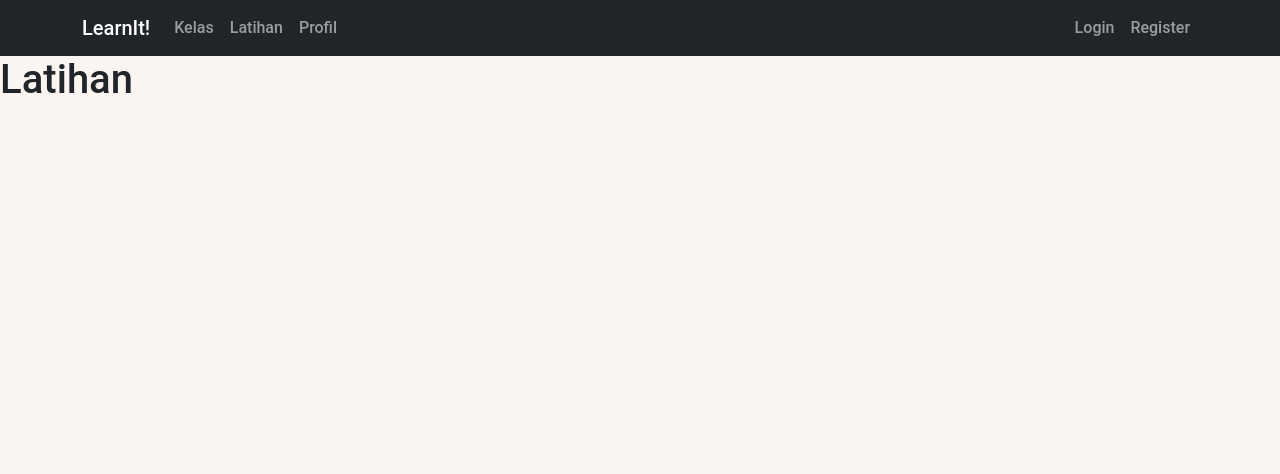
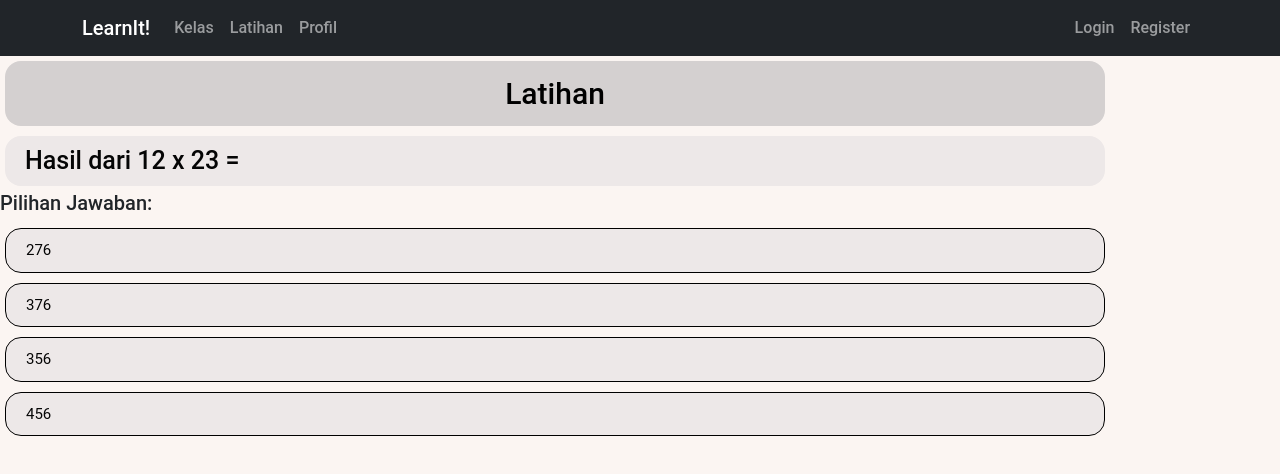
Before and after one commit to ashnchiquita/Milestone02_K06, a React (Create React App) app: page /latihan in a window 1280 px wide. Shown: the top 474 px of the page. Built offline with nearby package versions, Linux system fonts and the light colour scheme.

Commit message:
Mengganti box dengan div

```diff
--- a/src/components/Latihan.js
+++ b/src/components/Latihan.js
@@ -1,11 +1,46 @@
-import React from "react";
+import React from 'react';
+// import { Box } from '@material-ui/core';
 
 const Latihan = () => {
-  return (
-    <>
-      <h1>Latihan</h1>
-    </>
-  );
+    return (
+        <>
+            <div className="body">
+                <box style={{ width: 1100, textAlign: 'center' }} className="latihan">
+                    {' '}
+                    Latihan{' '}
+                </box>
+                <div>
+                    <h2 style={{ width: 1100, height: 50 }} className="soal">
+                        {' '}
+                        Hasil dari 12 x 23 ={' '}
+                    </h2>
+                </div>
+                <div>
+                    <h3 className="tulisan"> Pilihan Jawaban:</h3>
+                </div>
+                <div>
+                    <button style={{ width: 1100, textAlign: 'left' }} className="btn">
+                        276
+                    </button>
+                </div>
+                <div>
+                    <button style={{ width: 1100, textAlign: 'left' }} className="btn">
+                        376
+                    </button>
+                </div>
+                <div>
+                    <button style={{ width: 1100, textAlign: 'left' }} className="btn">
+                        356
+                    </button>
+                </div>
+                <div>
+                    <button style={{ width: 1100, textAlign: 'left' }} className="btn">
+                        456
+                    </button>
+                </div>
+            </div>
+        </>
+    );
 };
 
 export default Latihan;
```
Also changed, not shown: src/Latihan.js (deleted, +0 -46 lines).
